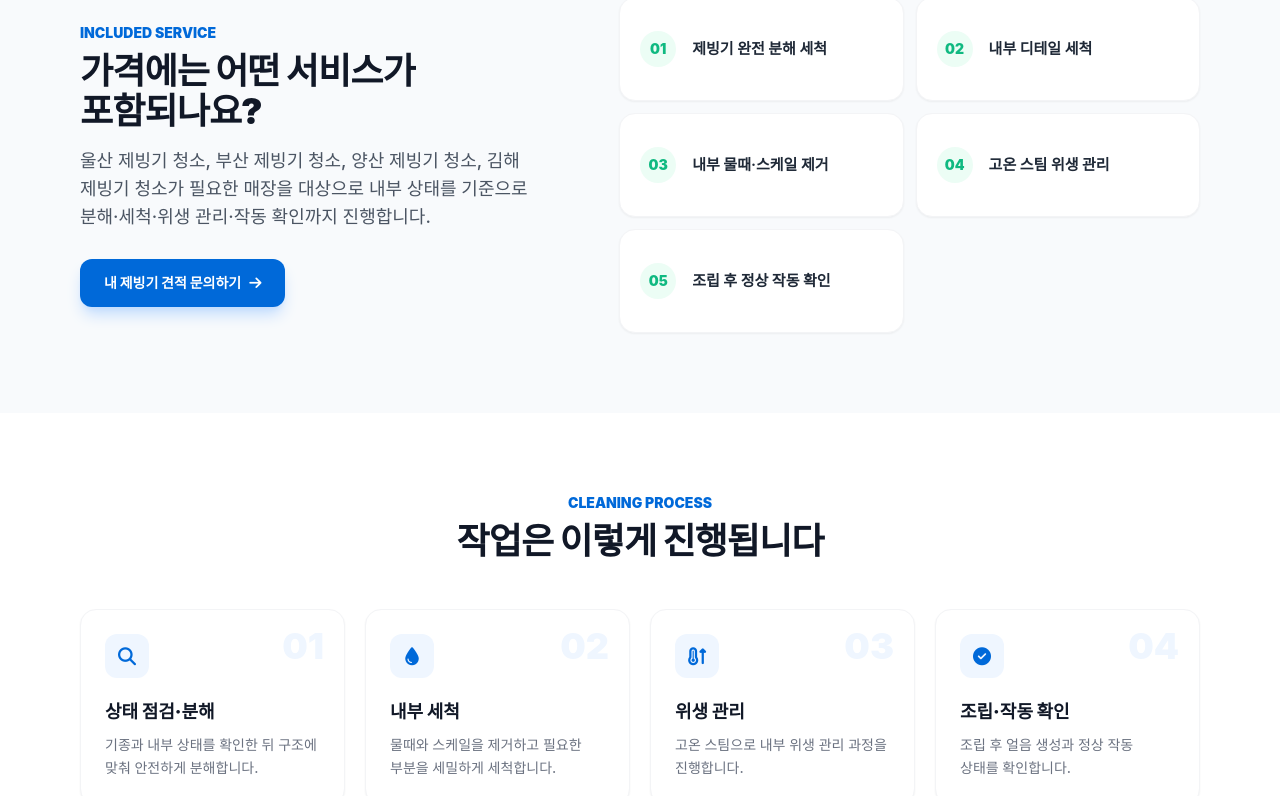
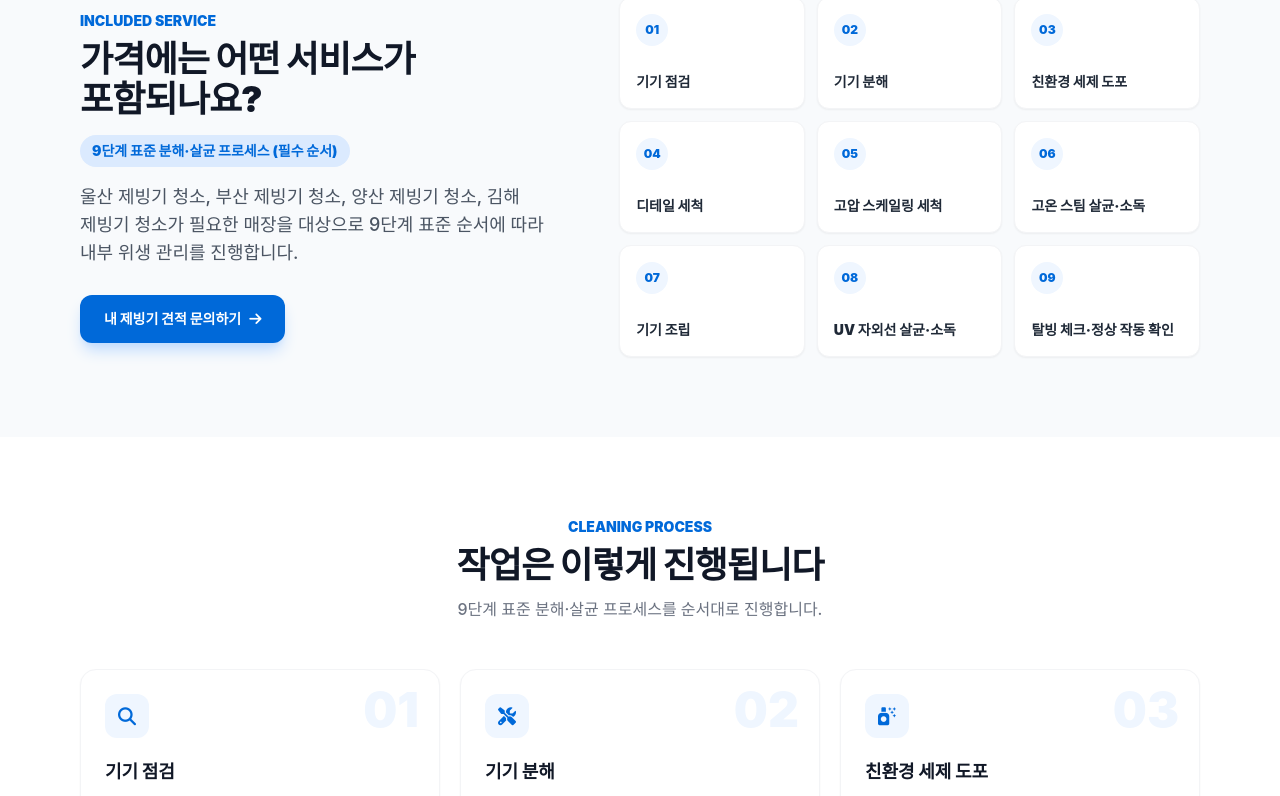
Before and after one commit to s67270602-dev/ikkulim_itscare, a React (Vite) app: page /services in a window 1280 px wide. Shown: the part 1320-2116 px from the top of the page. Built offline with nearby package versions, Linux system fonts and the light colour scheme; a web font is replaced by a local one.

Commit message:
feat: add nine-step cleaning process details

```diff
--- a/pages/Services.tsx
+++ b/pages/Services.tsx
@@ -30,19 +30,16 @@ const pricePlans = [
   },
 ];
 
-const includedServices = [
-  '제빙기 완전 분해 세척',
-  '내부 디테일 세척',
-  '내부 물때·스케일 제거',
-  '고온 스팀 위생 관리',
-  '조립 후 정상 작동 확인',
-];
-
 const processSteps = [
-  { number: '01', title: '상태 점검·분해', detail: '기종과 내부 상태를 확인한 뒤 구조에 맞춰 안전하게 분해합니다.', icon: 'fa-magnifying-glass' },
-  { number: '02', title: '내부 세척', detail: '물때와 스케일을 제거하고 필요한 부분을 세밀하게 세척합니다.', icon: 'fa-droplet' },
-  { number: '03', title: '위생 관리', detail: '고온 스팀으로 내부 위생 관리 과정을 진행합니다.', icon: 'fa-temperature-arrow-up' },
-  { number: '04', title: '조립·작동 확인', detail: '조립 후 얼음 생성과 정상 작동 상태를 확인합니다.', icon: 'fa-circle-check' },
+  { number: '01', title: '기기 점검', detail: '작업 전 전원, 급수 및 정상 제빙 작동 상태를 점검합니다.', icon: 'fa-magnifying-glass' },
+  { number: '02', title: '기기 분해', detail: '상판, 전면 패널, 얼음 저장고, 급수 노즐 등을 완전 분해합니다.', icon: 'fa-screwdriver-wrench' },
+  { number: '03', title: '친환경 세제 도포', detail: '식품용 안전 친환경 전용 세제를 도포해 찌든 오염을 불립니다.', icon: 'fa-spray-can-sparkles' },
+  { number: '04', title: '디테일 세척', detail: '분해 부품과 미세 틈새의 물때·곰팡이를 수작업으로 정밀 세척합니다.', icon: 'fa-hand-sparkles' },
+  { number: '05', title: '고압 스케일링 세척', detail: '강력 수압으로 배관 내벽 석회 스케일과 침전물을 분쇄·제거합니다.', icon: 'fa-droplet' },
+  { number: '06', title: '고온 스팀 살균·소독', detail: '100°C 이상 고온 고압 스팀으로 식중독균 및 미세 세균을 살균 관리합니다.', icon: 'fa-temperature-arrow-up' },
+  { number: '07', title: '기기 조립', detail: '살균 세척이 완료된 모든 부품을 오차 없이 정밀 재조립합니다.', icon: 'fa-screwdriver-wrench' },
+  { number: '08', title: 'UV 자외선 살균·소독', detail: '저장고 내부 UV-C 살균 소독으로 2차 잔존 오염을 관리합니다.', icon: 'fa-sun' },
+  { number: '09', title: '탈빙 체크·정상 작동 확인', detail: '정수·급수 시스템과 맑고 투명한 얼음 토출 상태를 최종 검수합니다.', icon: 'fa-circle-check' },
 ];
 
 const QuoteButton: React.FC<{ className?: string; label?: string }> = ({ className = '', label = '견적 문의하기' }) => (
@@ -143,14 +140,15 @@ const Services: React.FC = () => {
           <div>
             <p className="text-sm font-black text-[#0069D9]">INCLUDED SERVICE</p>
             <h2 className="mt-2 break-keep text-2xl font-black tracking-tight text-gray-900 md:text-4xl">가격에는 어떤 서비스가<br className="hidden lg:block" /> 포함되나요?</h2>
-            <p className="mt-4 break-keep text-[15px] font-medium leading-relaxed text-gray-600 md:text-lg">울산 제빙기 청소, 부산 제빙기 청소, 양산 제빙기 청소, 김해 제빙기 청소가 필요한 매장을 대상으로 내부 상태를 기준으로 분해·세척·위생 관리·작동 확인까지 진행합니다.</p>
+            <p className="mt-4 inline-flex rounded-full bg-blue-100 px-3 py-1.5 text-sm font-black text-[#0069D9]">9단계 표준 분해·살균 프로세스 (필수 순서)</p>
+            <p className="mt-4 break-keep text-[15px] font-medium leading-relaxed text-gray-600 md:text-lg">울산 제빙기 청소, 부산 제빙기 청소, 양산 제빙기 청소, 김해 제빙기 청소가 필요한 매장을 대상으로 9단계 표준 순서에 따라 내부 위생 관리를 진행합니다.</p>
             <QuoteButton label="내 제빙기 견적 문의하기" className="mt-7 bg-[#0069D9] px-6 py-3.5 text-sm text-white shadow-lg shadow-blue-200 hover:bg-[#0057B5]" />
           </div>
-          <div className="grid grid-cols-1 gap-3 sm:grid-cols-2">
-            {includedServices.map((service, index) => (
-              <div key={service} className="flex min-h-[104px] items-center gap-4 rounded-2xl border border-gray-100 bg-white p-5 shadow-sm">
-                <span className="flex h-9 w-9 shrink-0 items-center justify-center rounded-full bg-emerald-50 text-sm font-black text-emerald-500">0{index + 1}</span>
-                <p className="break-keep text-[15px] font-bold leading-relaxed text-gray-800">{service}</p>
+          <div className="grid grid-cols-3 gap-2.5 md:gap-3">
+            {processSteps.map((step) => (
+              <div key={step.number} className="flex min-h-[92px] flex-col justify-between rounded-xl border border-gray-100 bg-white p-3 shadow-sm md:min-h-[112px] md:p-4">
+                <span className="flex h-7 w-7 items-center justify-center rounded-full bg-blue-50 text-xs font-black text-[#0069D9] md:h-8 md:w-8">{step.number}</span>
+                <p className="mt-2 break-keep text-xs font-black leading-snug text-gray-800 md:text-sm">{step.title}</p>
               </div>
             ))}
           </div>
@@ -162,13 +160,14 @@ const Services: React.FC = () => {
           <div className="text-center">
             <p className="text-sm font-black text-[#0069D9]">CLEANING PROCESS</p>
             <h2 className="mt-2 text-2xl font-black tracking-tight text-gray-900 md:text-4xl">작업은 이렇게 진행됩니다</h2>
+            <p className="mt-3 break-keep text-sm font-medium text-gray-500 md:text-base">9단계 표준 분해·살균 프로세스를 순서대로 진행합니다.</p>
           </div>
-          <div className="relative mt-10 grid grid-cols-1 gap-4 md:mt-12 md:grid-cols-4 md:gap-5">
+          <div className="relative mt-8 grid grid-cols-1 gap-3 md:mt-12 md:grid-cols-3 md:gap-5">
             {processSteps.map((step) => (
-              <article key={step.number} className="relative rounded-2xl border border-gray-100 bg-white p-6 shadow-sm">
-                <span className="absolute right-5 top-4 text-4xl font-black text-blue-50">{step.number}</span>
-                <span className="flex h-11 w-11 items-center justify-center rounded-xl bg-blue-50 text-lg text-[#0069D9]"><i className={`fas ${step.icon}`} aria-hidden="true" /></span>
-                <h3 className="mt-5 text-lg font-black text-gray-900">{step.title}</h3>
+              <article key={step.number} className="relative rounded-2xl border border-gray-100 bg-white p-5 shadow-sm md:p-6">
+                <span className="absolute right-5 top-4 text-4xl font-black text-blue-50 md:text-5xl">{step.number}</span>
+                <span className="flex h-10 w-10 items-center justify-center rounded-xl bg-blue-50 text-base text-[#0069D9] md:h-11 md:w-11 md:text-lg"><i className={`fas ${step.icon}`} aria-hidden="true" /></span>
+                <h3 className="mt-4 text-base font-black text-gray-900 md:mt-5 md:text-lg">{step.title}</h3>
                 <p className="mt-2 break-keep text-sm font-medium leading-relaxed text-gray-500">{step.detail}</p>
               </article>
             ))}
```
